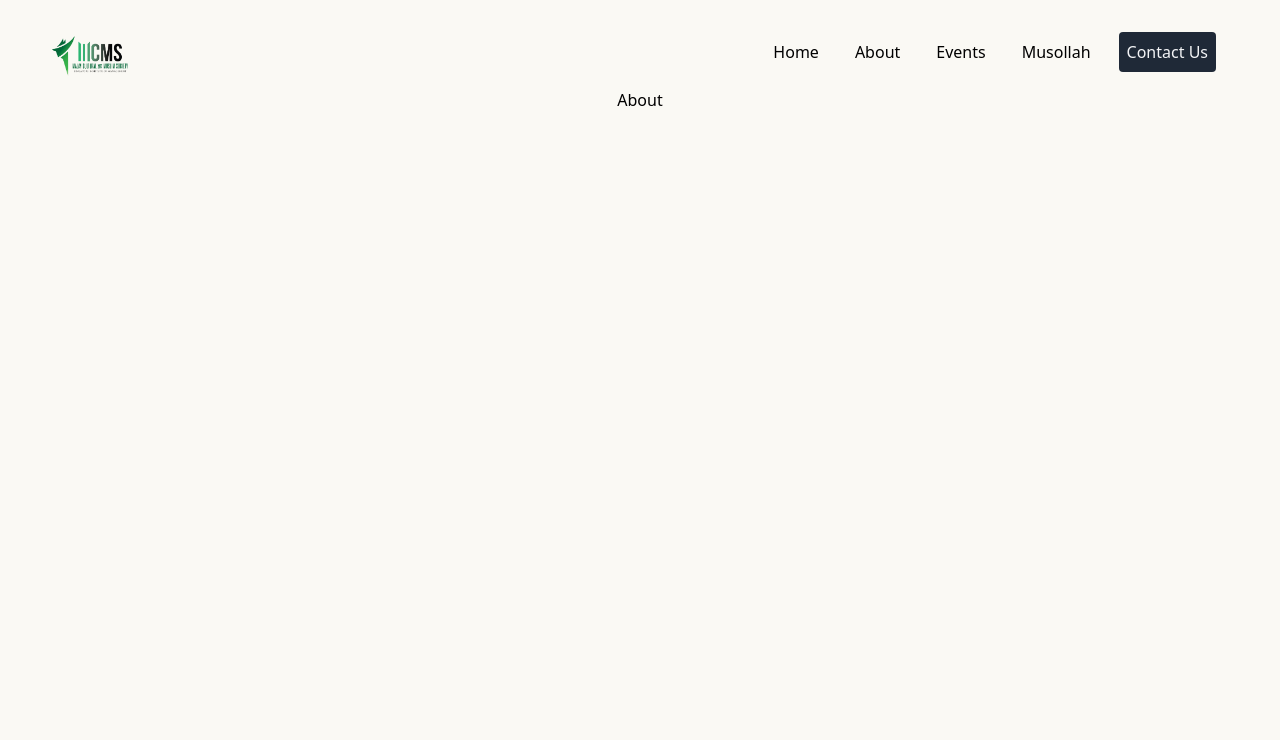
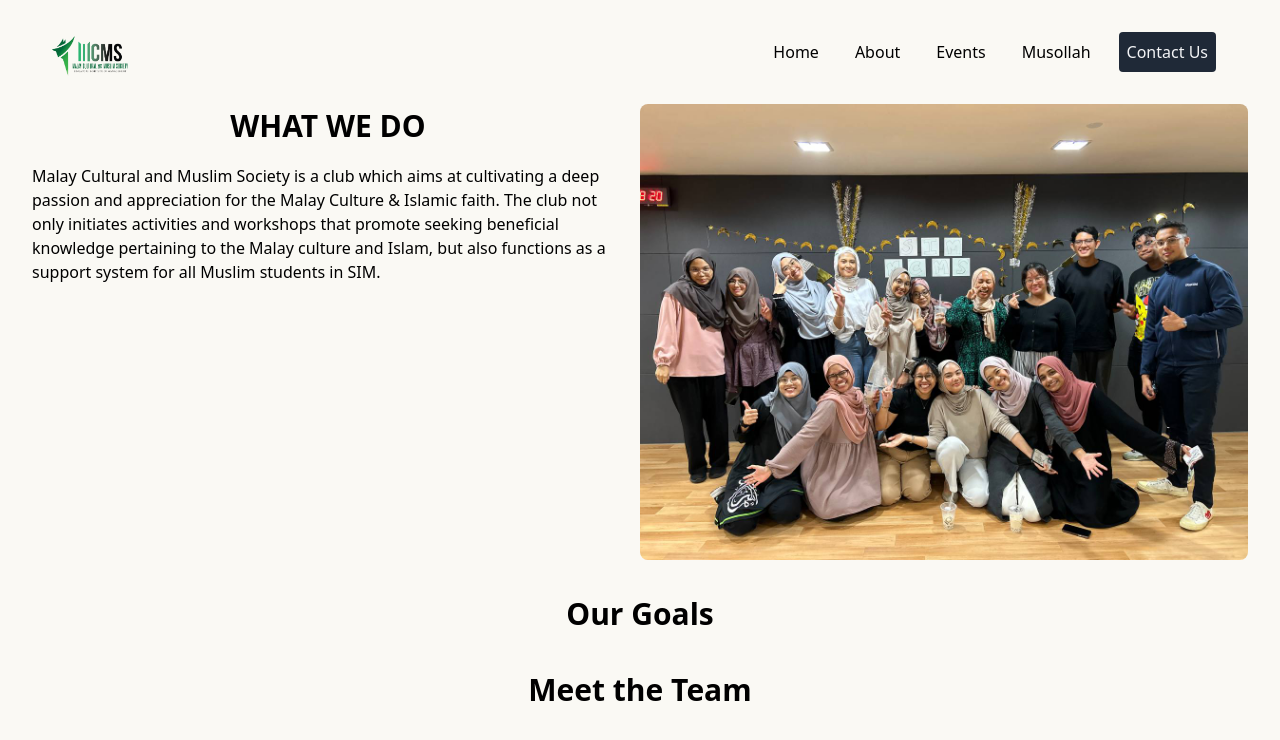
Before and after one commit to Sorarat/mcms-website, a React (Vite) app: page /about in a window 1280 px wide. Shown: the top 740 px of the page. Built offline with nearby package versions, Linux system fonts and the light colour scheme.

Commit message:
add what we do section

```diff
--- a/src/About.jsx
+++ b/src/About.jsx
@@ -4,7 +4,28 @@ const About = () => {
   return (
     <div>
       <Navbar />
-      <div>About </div>
+      <div>
+        <div className="flex flex-col md:flex-row items-start">
+          <div>
+            <h2 className="text-3xl font-semibold p-5">WHAT WE DO</h2>
+            <p className="text-left font-light">Malay Cultural and Muslim Society is a club which aims at cultivating a deep passion and appreciation for the Malay Culture & Islamic faith.
+              The club not only initiates activities and workshops that promote seeking beneficial knowledge pertaining to the Malay culture and Islam, but also functions
+              as a support system for all Muslim students in SIM.
+            </p>
+          </div>
+         <img
+            className="h-auto max-w-full rounded-lg m-4 sm:max-h-[400px] sm:max-w-[90%] md:max-h-[600px] md:max-w-[60%] lg:max-h-[800px] lg:max-w-[50%] mx-auto md:ml-4"
+            src="src/images/img3.jpg"
+            alt="image 3"
+          />
+        </div>
+
+        <div>
+          <h2 className="text-3xl font-semibold p-5"> Our Goals</h2>
+        </div>
+        <div>
+          <h2 className="text-3xl font-semibold p-5"> Meet the Team</h2></div>
+      </div>
     </div>
   );
 };
```
